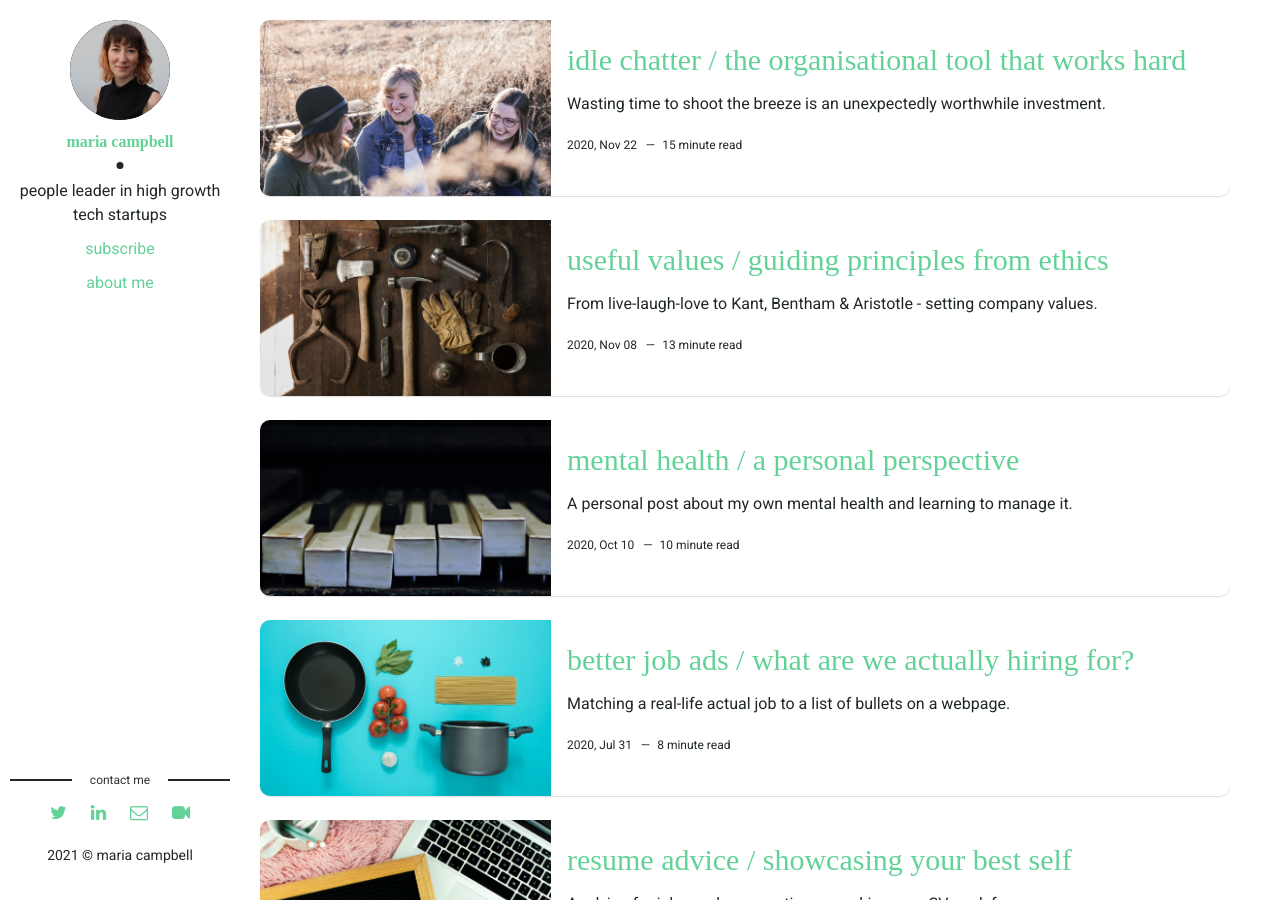
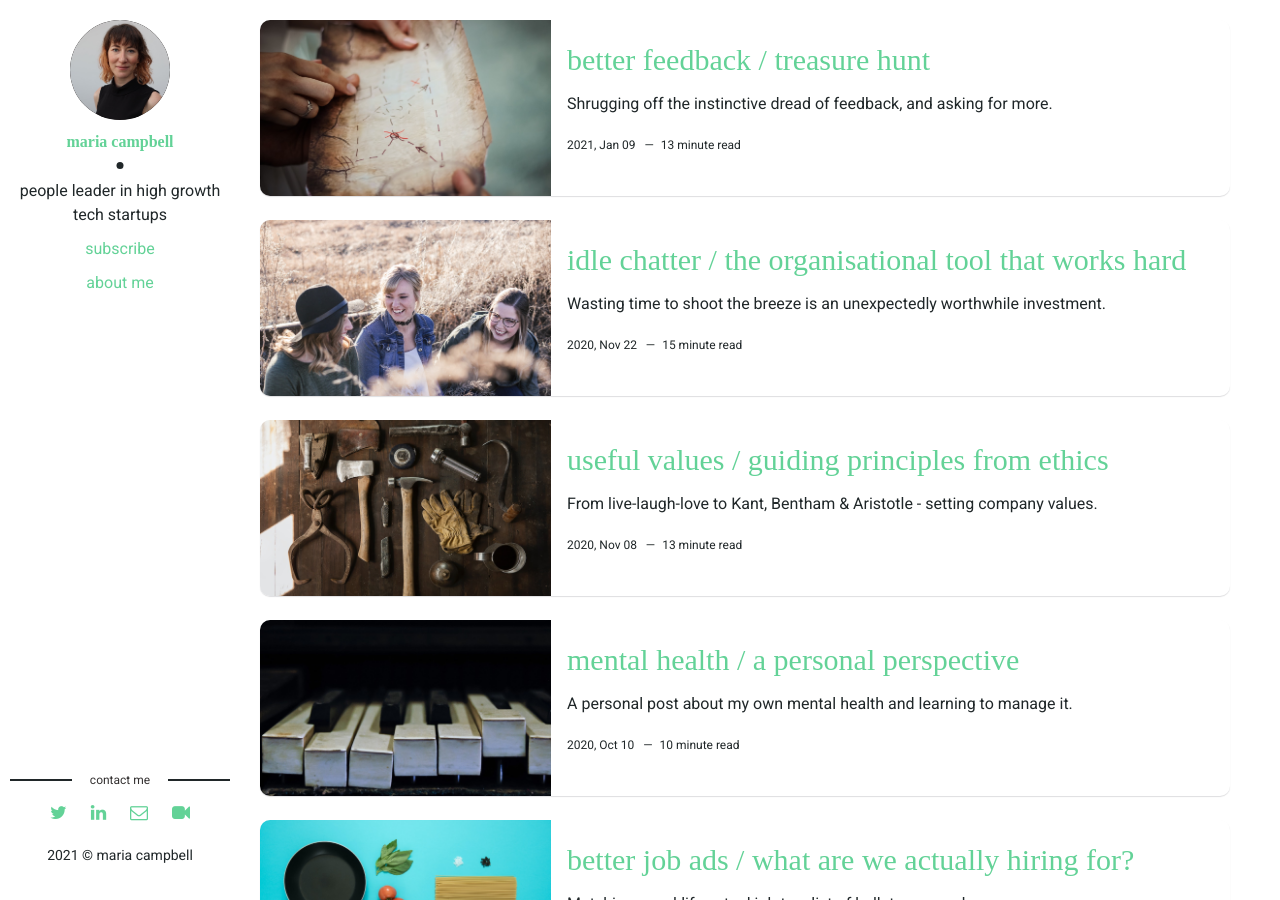
Before and after one commit to moyni/moyni.github.io, a Jekyll site: the page built from index.html, in a window 1280 px wide and 900 px high. Built offline with Jekyll 4.4.1, drawn with Linux system fonts in a browser that asks for light colours; the list of posts is cut into pages by our own code; some of the changed lines change nothing that is shown.

Commit message:
new post on getting useful feedback

```diff
--- a/_includes/head.html
+++ b/_includes/head.html
@@ -25,7 +25,7 @@
 	<meta http-equiv="X-UA-Compatible" content="IE=edge">
 	<meta name="viewport" content="width=device-width, initial-scale=1, maximum-scale=1">
 	<meta property="og:image" content="">
-	<link rel="shortcut icon" href="/assets/img/favicon/favicon.ico" type="image/x-icon">
+	<link rel="shortcut icon" href="/favicon.ico" type="image/x-icon">
 
 	<link rel="stylesheet" href="/assets/fonts/font-awesome/css/font-awesome.min.css">
 	<!-- Styles -->
--- /dev/null
+++ b/_posts/2021-01-09-better-feedback.markdown
@@ -0,0 +1,135 @@
+---
+layout: post
+title:  "better feedback / treasure hunt"
+short-tag: "better feedback"
+date:   2021-01-09 18:30:00 +0000
+tag:
+image: better-feedback.jpg
+permalink: /better-feedback
+related-1: "criticism"
+related-2: "conflict"
+description: "Shrugging off the instinctive dread of feedback, and asking for more."
+
+---
+
+If your boss puts an hour in your calendar titled "Feedback", you might well not be able to focus on anything until you hear the news.
+
+Many of us have an inbuilt fear of being given feedback. It feels big, formal, serious, scary - and like it's usually bad. It's a dark and unpleasant surprise to be dreaded.
+
+But feedback is necessary, useful, and we should see it as a valuable force for our own personal success. If we want to be successful, better at doing what we do, respected and valued by the people around us, then we need to care about the feedback we get.
+
+We need to reset on what feedback actually is, to unwind its negative connotations, and we need to adopt a better internal model of how to classify the feedback we get. Then we can lean into feedback, seek it out, and make use of it - rather than shying away from the things that could help us most.
+
+# Defanging feedback
+
+Let's take a step back and shrug off the instinctive dread response we have when someone tells us they're going to give us Feedback. What even is feedback?
+
+At its core, it's someone else's reaction to an action we've taken. It's an insight into how someone else feels about something we've done.
+
+I only have direct access to my own inner world: my intentions, my perceptions, and the impact things have on me. Other people have their own perceptions, intentions, and feelings about the impact things have on them. And when someone explicitly gives me feedback, they're granting me access to a part of their own inner world, to a fact that is otherwise inaccessible to me.
+
+When we consider feedback in this way, it becomes clear that actually we get feedback all the time. In pretty much every interaction with have with other people, they give us some insight into their own inner world.
+
+Not only this, but their inner world is no more objectively accurate than our own: they're equivalent to one another, they're both just a perspective, neither of them fully and accurately represents some objective reality.
+
+If we mentally label instances where we get feedback, and remind ourselves that feedback is how someone else feels about something we've done, we can start to understand why it's completely irrational to respond with dread when someone offers us feedback.
+
+For example: I really enjoy cooking. Whenever I prepare a meal for a group, I get a lot of feedback from every single person who partakes. When someone adds extra salt, this is feedback that the meal is not salted to their preference. When someone takes an extra helping, this is feedback that they are enjoying the meal and that the originally served portion was insufficient for their appetite. When someone compliments the meal, this is feedback that they particularly enjoyed whatever it was they singled out for compliment (whether that's the combination of textures or flavours or how effectively I accommodated everyone's dietary requirements).
+
+And this is valuable: I don't have direct access to other people's appetite or palate or preferences, but through the feedback they provide - even though it is not explicitly labelled as Feedback - I learn to be a better host, and better at cooking meals that my friends enjoy.
+
+It serves us well to remember that every insight we get into someone else's perceptions, intentions and responses gives us feedback, and to mentally label it as such. There are two reason this helps: firstly, it helps us identify more feedback for ourselves than other people will ever label for us; and secondly, it helps us to train ourselves to seek out feedback instead of avoiding it.
+
+# Feedback is just information
+
+Feedback is neutral information: it is insight into someone else's inner world, rather than some objectively true reality. We can do as we please with it.
+
+The cooking example lends itself to a model of thinking about feedback as neutral information, because what we like to eat is a really clear example of neutral personal preference. There's no exact and objectively correct amount of spiciness or crunch to add to a meal - it's contextual and personal.
+
+I'd argue that all feedback is, at its heart, an expression of personal preference or expectation.
+
+This neutral view gets complicated when we take it into a work environment, because status comes into play. When you're getting feedback about the personal preferences and expectations of someone who has the power to materially affect your earnings and status, this naturally takes more weight than feedback from other people, like your friend's new partner who came over to dinner at your house, or a toddler having a picky eater phase.
+
+However your boss's feedback itself is still neutral information, because it's still fundamentally just their personal preference or expectation. We can believe that it's neutral *and still* give additional weight to their perspective. This is partly due to the power dynamics, and partly (rationally) because our goals should be aligned with theirs, and because the set of expectations that their feedback comes from are known to us.
+
+# Ditching "positive" vs "constructive"
+
+In work environments, the explicit, externally-labelled feedback that we're given is often framed as being either positive or constructive. This is a false binary, with a million exceptions, and is a counterproductive mindset.
+
+"Positive" feedback is characterised as praise. "Constructive" feedback is characterised as a request that you improve on something. And yet there's a ton of other explicit feedback that doesn't fit into these two buckets: "be more leaderly", "you're not technical enough", "I don't understand what this means", and I'm sure you have your own examples.
+
+Trying to categorise feedback you receive into these two buckets is harmful, because the categorisation serves no purpose. As humans our brains are hardwired to categorise, which makes sense from an evolutionary perspective and is often really helpful. Categorising things helps us understand what to do with them, how to respond to them, how to feel about them. But there's no fundamental difference in how we ought to respond to "positive" or "constructive" feedback, nor is there is a difference in the shape of the information.
+
+As a person trying to improve myself and to be generally useful, all feedback that I consider valid and aligned with my interests is useful to me, and I'm taking note. It's helpful for me to know what I'm good at, where I'm being helpful, where I'm adding value or making people happy; it's also helpful for me to know where I could be better at meeting others' expectations or preferences.
+
+Consider again my cooking example earlier: if one of my guests asks for extra salt, I have received feedback on the salt level, and will keep this in mind for next time I cook. This we'd categorise as "constructive" feedback. If one of my guests thinks the meal is perfectly seasoned, I have received feedback on the salt level, and will keep this in mind for next time I cook - and yet this we'd categorise as "positive" feedback. Both are equally useful, both are about the same thing, and both provide an information point to keep in mind for future.
+
+Categorising feedback into "constructive" and "positive" doesn't simplify how I should think about the new information. It's a demarcation that serves no purpose.
+
+# Adopting "usable" vs "vague"
+
+Categorising things should help us understand how to manage information. The first step is mentally labelling interactions or observations as feedback; and there are two helpful subcategories that we can apply to help us make better use of this feedback.
+
+Some feedback is *usable*. That means it's clear what we would do if we wished to take this feedback on board and change to better accommodate it. It's helpful for me to know what I'm good at so I can do more of it, and what I'm bad at so I can improve or avoid it. I've written about how to work with usable feedback [here](https://lowercaseopinions.com/criticism), focussed specifically on the redirecting, corrective, critical type of feedback.
+
+Some feedback is *vague*. That means there's not enough information to know how to respond or what to do with it.
+
+Usable feedback includes "can I have more salt?", "I loved the slides in your presentation", "thanks, I appreciate that you shared this with me", "I don't understand what this means". We add more salt; we continue to spend time on clear or fun presentation slides; we continue to share apposite information with the person; we try rearticulating our message. It provides a direct steer (whether you want to adopt it or not!).
+
+Usable feedback can be appreciative or reinforcing, like the 'do more' or 'keep doing' part of retros. If you tell me I'm a great listener, I'll continue putting the effort in to listen deliberately and actively, because I know it's valuable to other people, and I'll consider deploying my listening skills more often. If you tell me I showed great leadership in a difficult situation, I'll feel encouraged to step up and address difficult situations in a similar way in future.
+
+Usable feedback can be redirecting or corrective ("constructive"), like the 'start doing' or 'stop doing' part of retros. If you tell me my writing is hard to follow, I'll put effort into structuring my narrative or my sentences so that they are clearer. If you tell me I just interrupted you, I'll apologise and be more mindful to give you space to finish your thoughts.
+
+Vague feedback includes "be more leaderly", "you're not technical enough", "I don't like this part".  This needs a different treatment - the only useful response is to ask questions, like "what does 'leaderly' mean", "technical enough for what", and "why?.
+
+Our goal, as recipients or observers of feedback, is to shift all feedback into something usable. These two categories, then, help us know how to respond: if it's usable, we can do one thing with it; if it's vague, a different approach is required.
+
+# Hunting for treasure
+
+Feedback is something we should value and appreciate: the more inner worlds we can access, the bigger a picture we can build up of how our actions and behaviours affect other people. This is particularly important when we consider that a lot of what we do is for other people. We have stakeholders, customers, people we want to make happy or have some other positive effect on.
+
+It's often said that feedback is a gift, but I don't think the analogy holds up. Gifts are given to you, often unprompted, by other people. It's considered rude to ignore or reject a gift even if you don't like it; it's also pretty rude to go around asking people for gifts.
+
+We're better off thinking of feedback as *treasure*. Sometimes it's unexpected; sometimes we have to seek it out.
+
+The treasure mindset is how we can turn vague feedback into something usable. We need to dig in to the vague feedback to find the gem of something usable in there. And once we've found something usable, we can acknowledge, understand, and assess the feedback in order to determine what we want to do with it.
+
+We've pretty much all been trained or told, at some point in our lives, that when you give feedback it should be non-judgemental, focussed on actions or behaviours, specific, and include examples. However, we know by now that that's not even how all feedback is delivered - not even everything that's *externally labelled* as feedback takes that shape, let alone the breadcrumbs or statements or actions that we've considered in this post as examples.
+
+Our task, as recipients of vague feedback, is to dig for the treasure within the vague statement or reaction, until we reach something that's specific about the actions or behaviours; something that tells us what impact these had on the person; and something that gives us enough information that we can work out what a desirable future course of action would be, in the eyes of the feedback-giver.
+
+We do this through asking questions and making space.
+
+First, it's important to make it clear that we're engaging positively with the person: we acknowledge what they've shared, thank them, and let them know we'd like to understand their perspective better.
+
+Second, we need to ask open-ended questions, and keep that openness: it's crucial that they don't feel like they need to defend themselves, else we're setting up obstacles against them giving us feedback in future. It's helpful to ask [open questions](https://bothsidesofthetable.com/asking-questions-more-effectively-5e6974e1064c) to get as much information as you can:
+
+* can you talk me through what prompted that?
+* how did you feel about that?
+* is there anything else I should know?
+* tell me more about that.
+* could you tell me about how you would have approached that?
+* who does this really well?
+* do you have any advice for me in future situations?
+
+Thirdly, we should thank them again for their time, and recap what we've learnt! This will help to sow the seeds of a positive feedback relationship, because they've now seen that you care about their opinion and you're open to learning about their perspectives and observations.
+
+# Further afield
+
+If we want to get more feedback, we can literally just ask for it.
+
+I've noticed that "do you have any feedback for me" usually gets an awkward silence, so I prefer to dig for feedback. Once I've found an opening topic, the technique we use with vague feedback works really well.
+
+My usual openers take the form of:
+
+* how could X project have gone better?
+* why do you think Y happened?
+* what could I have done differently when Z cropped up?
+* which particular strengths of mine do you lean on the most?
+* which of my skills do you think the business could use more effectively?
+* which of my weaknesses should I most try to develop?
+* who do you think is particularly good at [weakness of mine or thing I'm interested in developing]? could you expand on that?
+
+Fundamentally, if we believe feedback is important and valuable, it serves us well to get as much as possible.
+
+As with most things in life, we're more likely to get it if we're looking for it and putting in the thought and effort to make it as easy as possible for other people to help us.
```
Also changed, not shown: assets/img/better-feedback.jpg (added), 3 other files.
